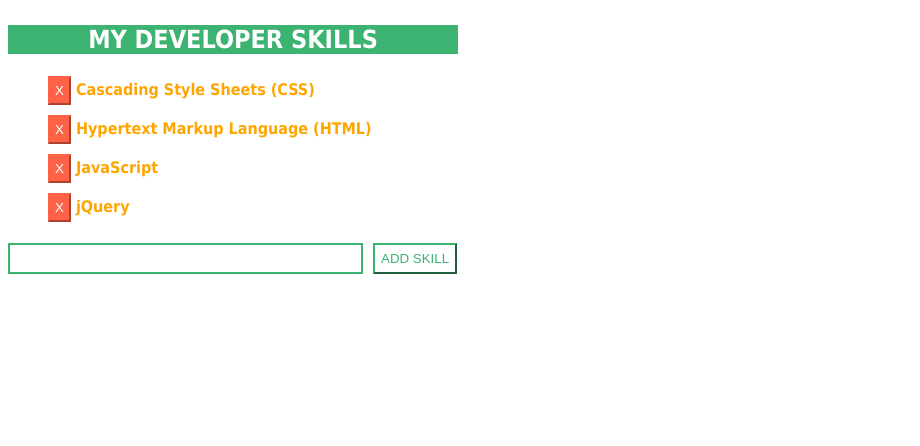
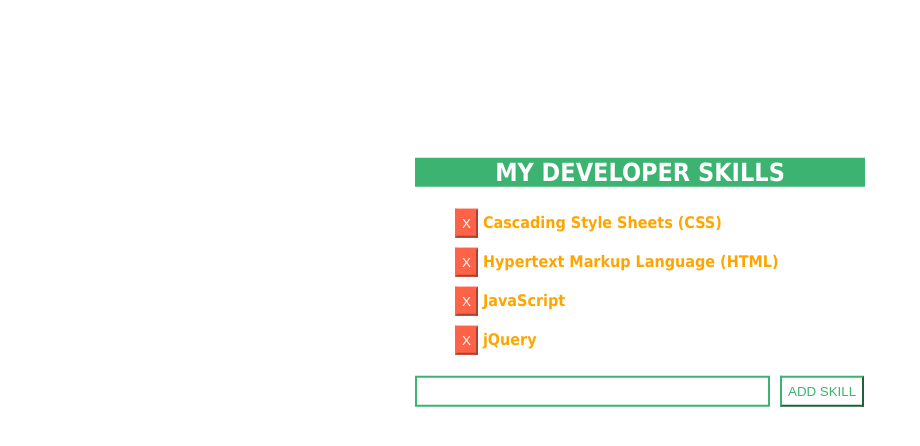
Before and after one commit to saraehutch94/dev-skills-lab, a plain HTML site: page index.html in a window 1280 px wide. Shown: the whole page, without its empty margins (0-920 px from the left). Drawn offline with nearby package versions, Linux system fonts and the light colour scheme.

Commit message:
vertically and horizontally centered div on page

```diff
--- a/css/style.css
+++ b/css/style.css
@@ -7,7 +7,10 @@ body {
 .all-content {
     width: 450px;
     position: absolute;
-    margin: 0 auto;
+    top: 50%;
+    left: 50%;
+    -webkit-transform: translateX(-50%) translateY(50%);
+    -moz-transform: translateX(50%) translateY(50%);
 }
 
 h1 {
```
